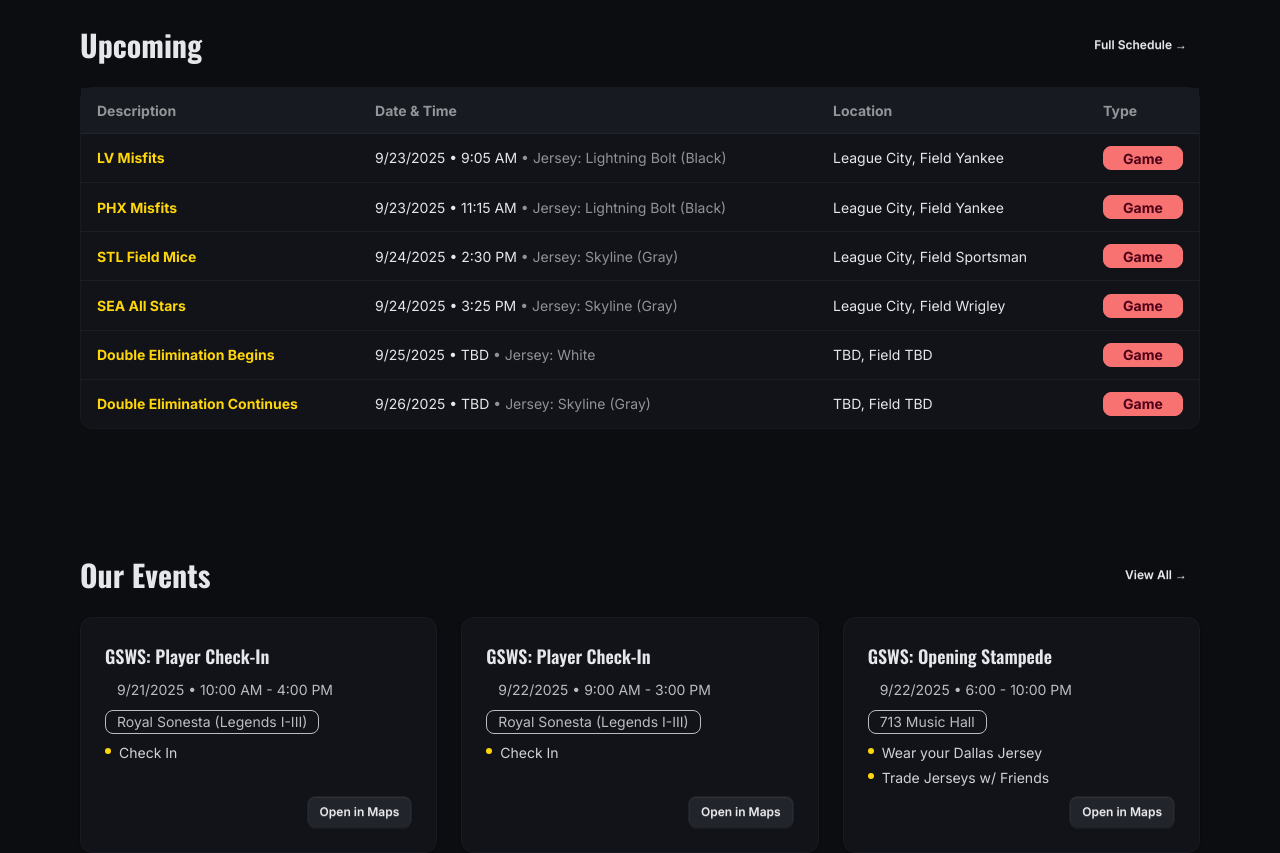
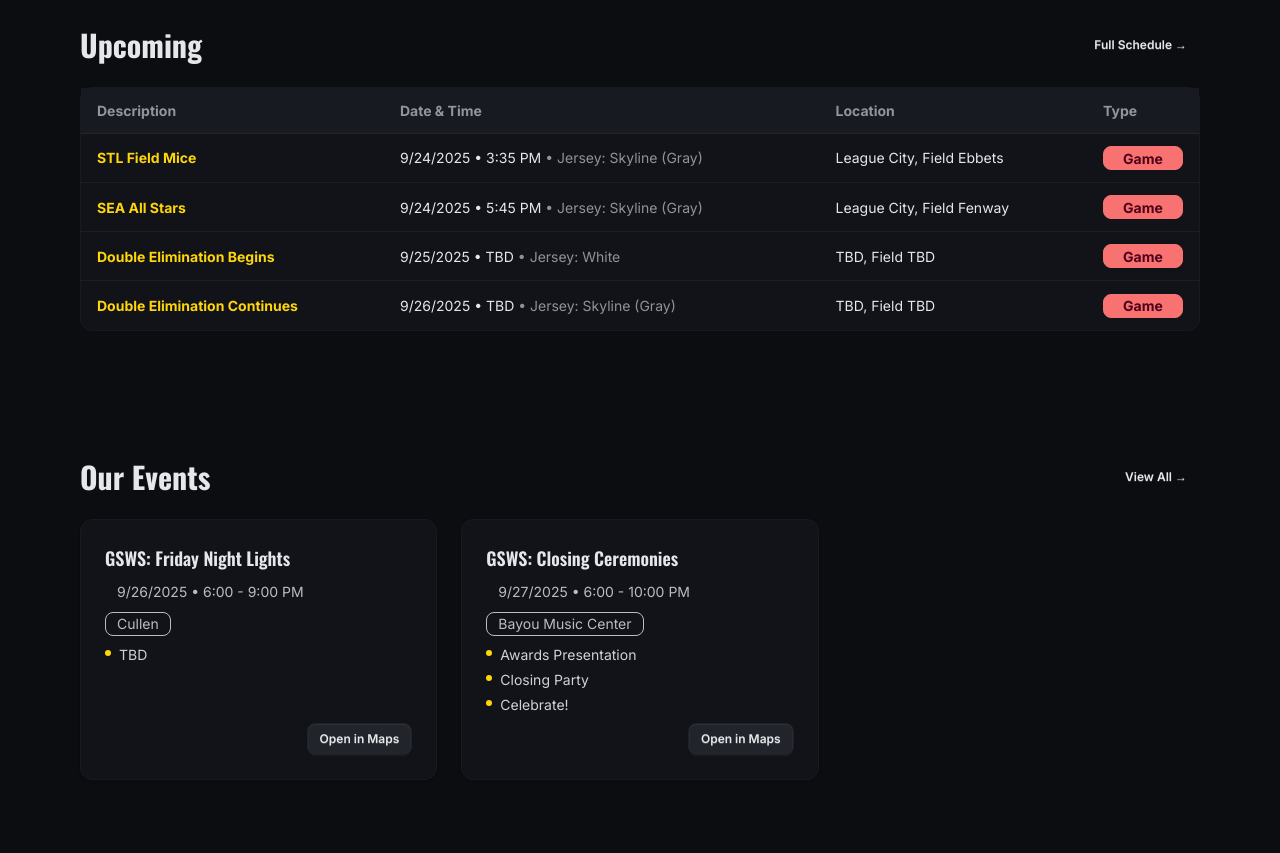
Before and after one commit to jdhawks2132/tk-next, a Next.js app: page / in a window 1280 px wide. Shown: the part 2160-3013 px from the top of the page. Built offline with nearby package versions, Linux system fonts and the light colour scheme.

Commit message:
schedule updates

```diff
--- a/src/data/events.ts
+++ b/src/data/events.ts
@@ -1,33 +1,6 @@
 import type { EventItem } from '@/types/event';
 
 export const events: EventItem[] = [
-	{
-		id: 1,
-		title: 'GSWS: Player Check-In',
-		info: ['Check In'],
-		location: 'Royal Sonesta (Legends I-III)',
-		googleMapsLink: 'https://maps.app.goo.gl/XQbxxdX6CZ7VKYCEA',
-		date: '9/21/2025',
-		time: '10:00 AM - 4:00 PM',
-	},
-	{
-		id: 2,
-		title: 'GSWS: Player Check-In',
-		info: ['Check In'],
-		location: 'Royal Sonesta (Legends I-III)',
-		googleMapsLink: 'https://maps.app.goo.gl/XQbxxdX6CZ7VKYCEA',
-		date: '9/22/2025',
-		time: '9:00 AM - 3:00 PM',
-	},
-	{
-		id: 3,
-		title: 'GSWS: Opening Stampede',
-		info: ['Wear your Dallas Jersey', 'Trade Jerseys w/ Friends'],
-		location: '713 Music Hall',
-		googleMapsLink: 'https://maps.app.goo.gl/1WNZFKJrS8aCzUAt8',
-		date: '9/22/2025',
-		time: '6:00 - 10:00 PM',
-	},
 	{
 		id: 4,
 		title: 'GSWS: Friday Night Lights',
--- a/src/data/schedules.ts
+++ b/src/data/schedules.ts
@@ -2,51 +2,27 @@ import type { ScheduleItem } from '@/types/schedule';
 
 export const schedules: ScheduleItem[] = [
 	{
-		id: 1,
-		description: 'LV Misfits',
-		field: 'Yankee',
-		location: 'League City',
-		jersey: 'Lightning Bolt (Black)',
-		googleMapsLink: 'https://maps.app.goo.gl/26ZzoGp5xMzixBTR9',
-		imageUrl: '/images/gsws-2025-logo.jpg',
-		date: '9/23/2025',
-		time: '9:05 AM',
-		isGame: true,
-	},
-	{
-		id: 2,
-		description: 'PHX Misfits',
-		field: 'Yankee',
-		location: 'League City',
-		jersey: 'Lightning Bolt (Black)',
-		googleMapsLink: 'https://maps.app.goo.gl/26ZzoGp5xMzixBTR9',
-		imageUrl: '/images/gsws-2025-logo.jpg',
-		date: '9/23/2025',
-		time: '11:15 AM',
-		isGame: true,
-	},
-	{
 		id: 3,
 		description: 'STL Field Mice',
-		field: 'Sportsman',
+		field: 'Ebbets',
 		location: 'League City',
 		jersey: 'Skyline (Gray)',
 		googleMapsLink: 'https://maps.app.goo.gl/26ZzoGp5xMzixBTR9',
 		imageUrl: '/images/gsws-2025-logo.jpg',
 		date: '9/24/2025',
-		time: '2:30 PM',
+		time: '3:35 PM',
 		isGame: true,
 	},
 	{
 		id: 4,
 		description: 'SEA All Stars',
-		field: 'Wrigley',
+		field: 'Fenway',
 		location: 'League City',
 		jersey: 'Skyline (Gray)',
 		googleMapsLink: 'https://maps.app.goo.gl/26ZzoGp5xMzixBTR9',
 		imageUrl: '/images/gsws-2025-logo.jpg',
 		date: '9/24/2025',
-		time: '3:25 PM',
+		time: '5:45 PM',
 		isGame: true,
 	},
 	{
```
